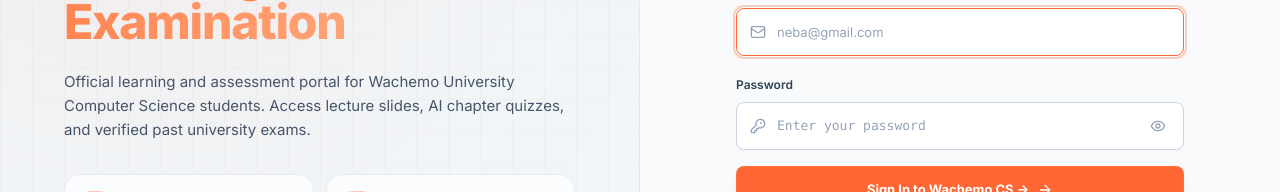
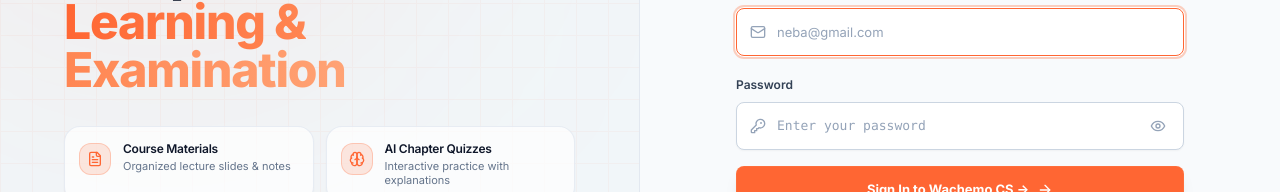
Before and after one commit to nebiyumathewos01-cell/cs-wachemo-university, a React (Vite) app in the folder frontend/: page /login in a window 1280 px wide. Shown: the part 317-509 px from the top of the page. Built offline with nearby package versions, Linux system fonts and the light colour scheme; no server answers.

Commit message:
style: remove official learning portal description from login page

```diff
--- a/frontend/src/pages/auth/LoginPage.tsx
+++ b/frontend/src/pages/auth/LoginPage.tsx
@@ -105,10 +105,6 @@
               Learning &amp; Examination
             </span>
           </h1>
-
-          <p className="text-slate-600 dark:text-slate-300 text-sm sm:text-base leading-relaxed">
-            Official learning and assessment portal for Wachemo University Computer Science students. Access lecture slides, AI chapter quizzes, and verified past university exams.
-          </p>
 
           {/* Feature Grid */}
           <div className="grid grid-cols-1 sm:grid-cols-2 gap-3 pt-2">
```
